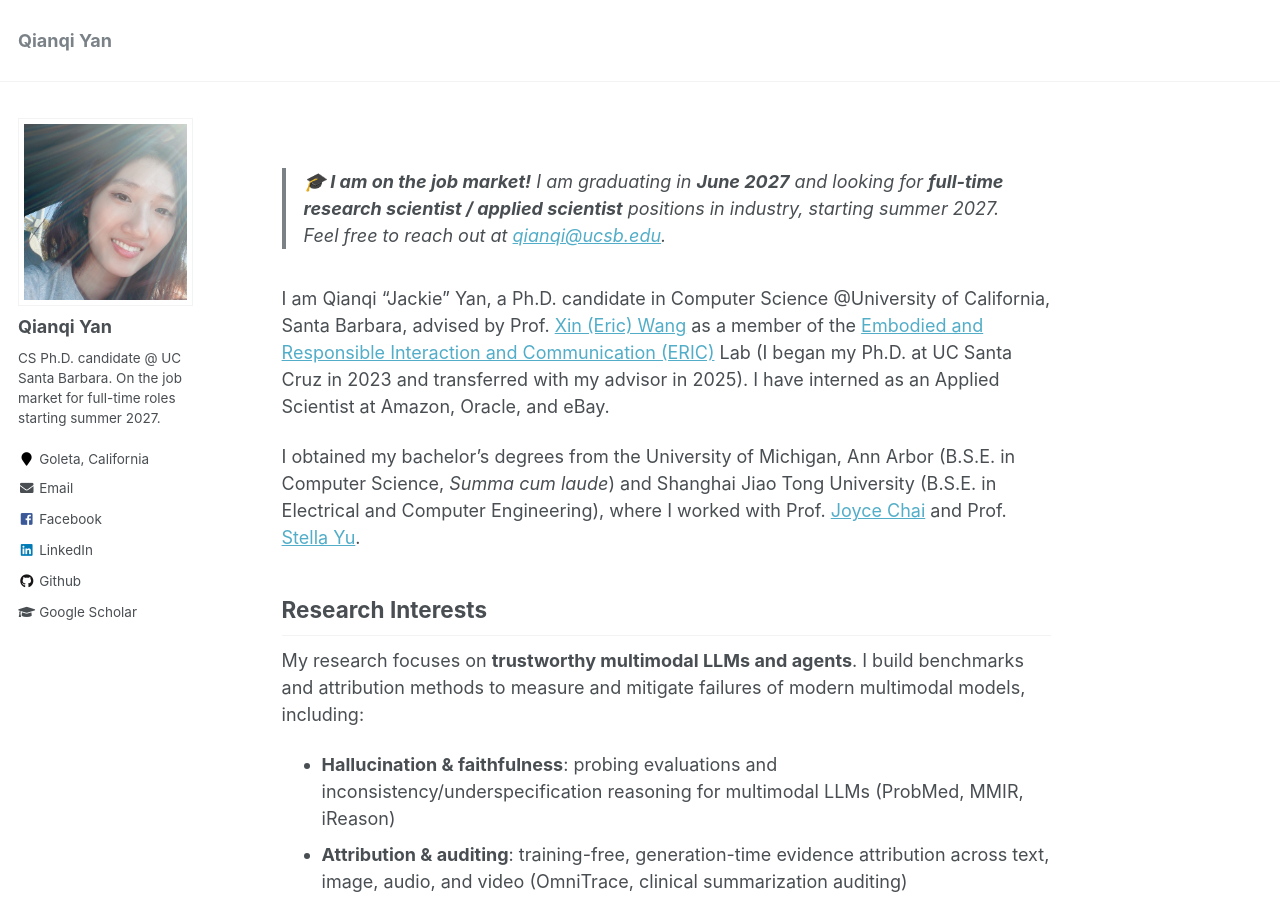
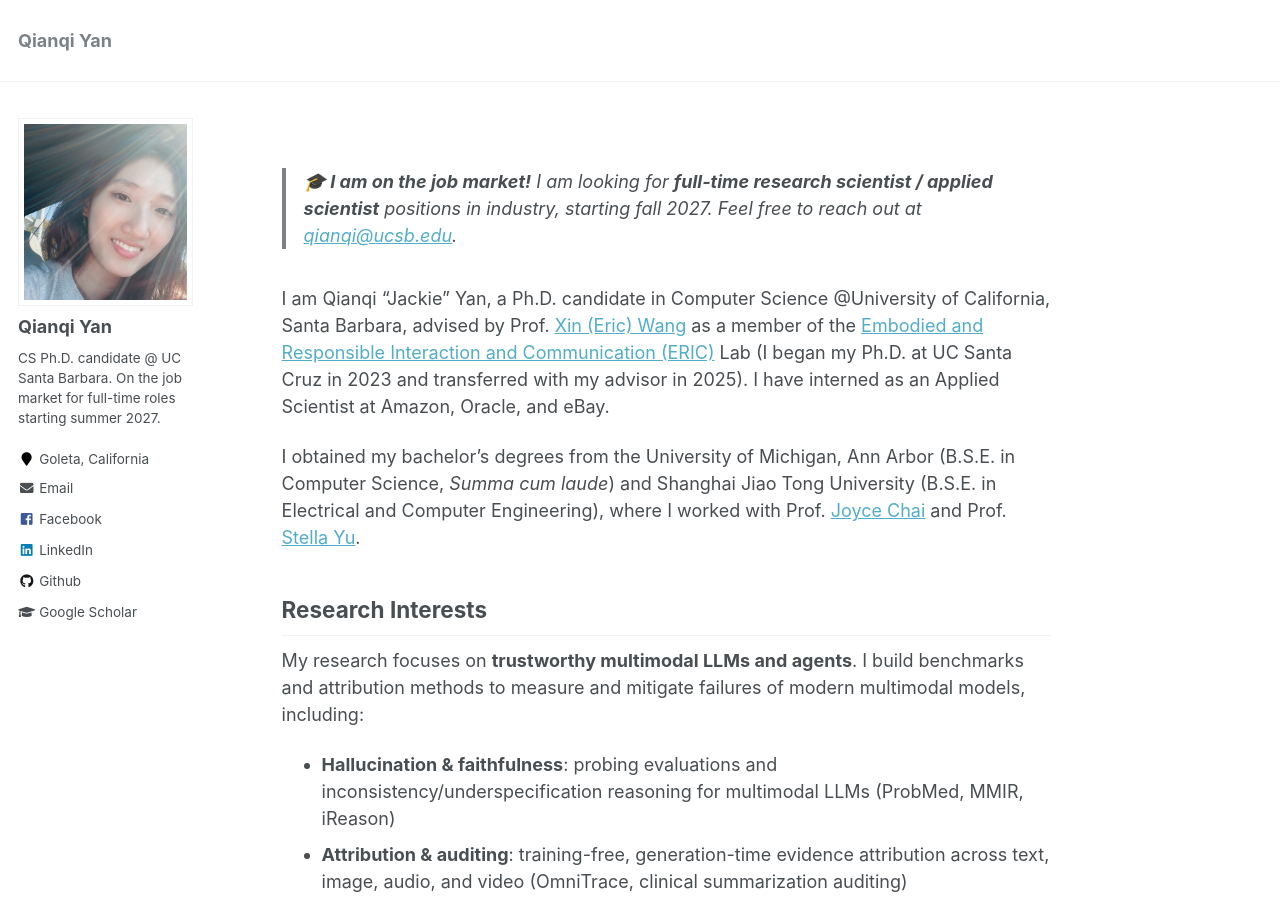
Before and after one commit to Jackie-2000/Jackie-2000.github.io, a Jekyll site: the page built from _pages/about.md, in a window 1280 px wide and 900 px high. Built offline with Jekyll 4.4.1, drawn with Linux system fonts in a browser that asks for light colours.

Commit message:
Revise job market status and availability date
Updated job market availability and start date.

```diff
--- a/_pages/about.md
+++ b/_pages/about.md
@@ -7,7 +7,7 @@ redirect_from:
   - /about/
   - /about.html
 ---
-> **🎓 I am on the job market!** I am graduating in **June 2027** and looking for **full-time research scientist / applied scientist** positions in industry, starting summer 2027. Feel free to reach out at [qianqi@ucsb.edu](mailto:qianqi@ucsb.edu).
+> **🎓 I am on the job market!** I am looking for **full-time research scientist / applied scientist** positions in industry, starting fall 2027. Feel free to reach out at [qianqi@ucsb.edu](mailto:qianqi@ucsb.edu).
 
 I am Qianqi "Jackie" Yan, a Ph.D. candidate in Computer Science @University of California, Santa Barbara, advised by Prof. [Xin (Eric) Wang](https://eric-xw.github.io/) as a member of the [Embodied and Responsible Interaction and Communication (ERIC)](http://eric-lab.soe.ucsc.edu/home) Lab (I began my Ph.D. at UC Santa Cruz in 2023 and transferred with my advisor in 2025). I have interned as an Applied Scientist at Amazon, Oracle, and eBay.
 
```
